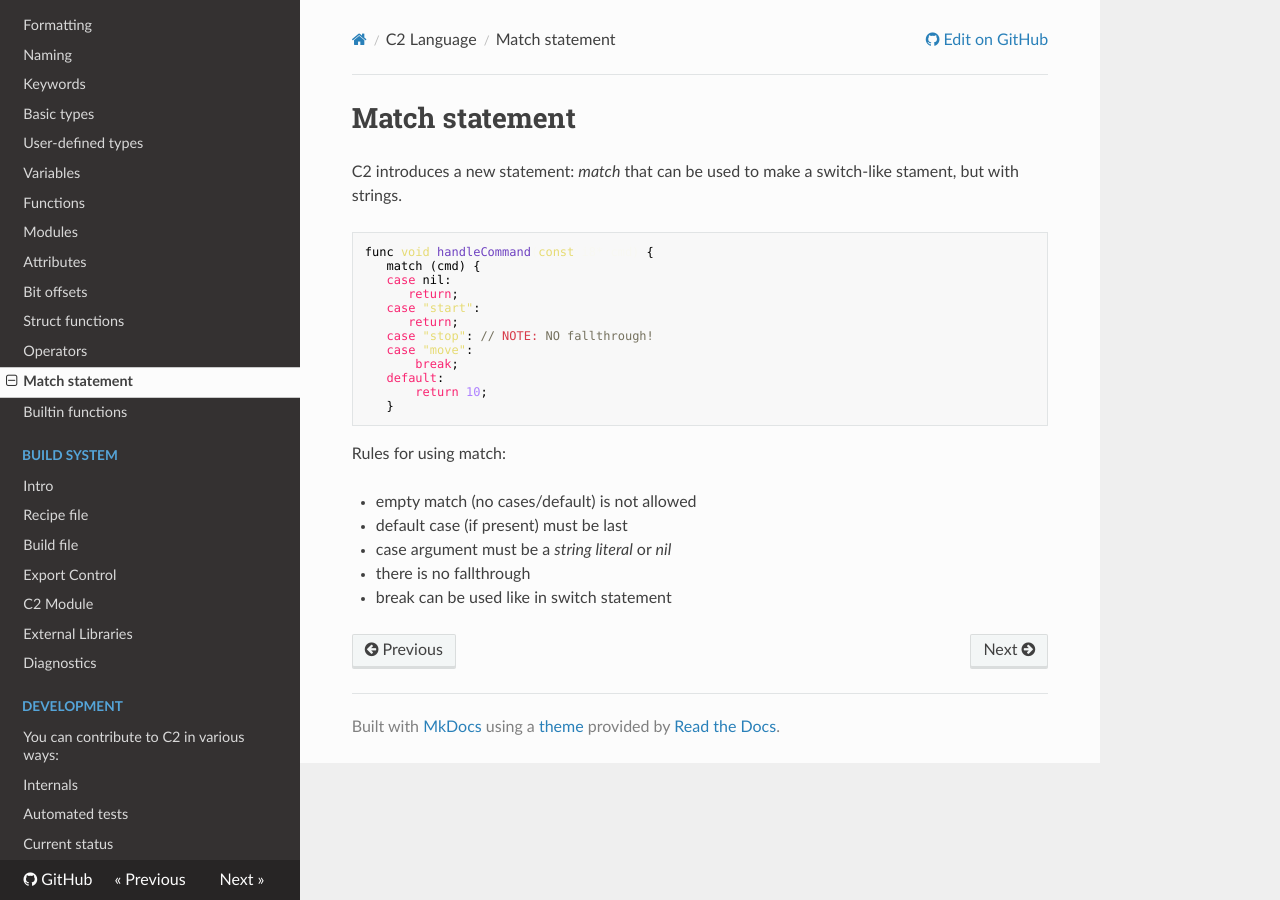
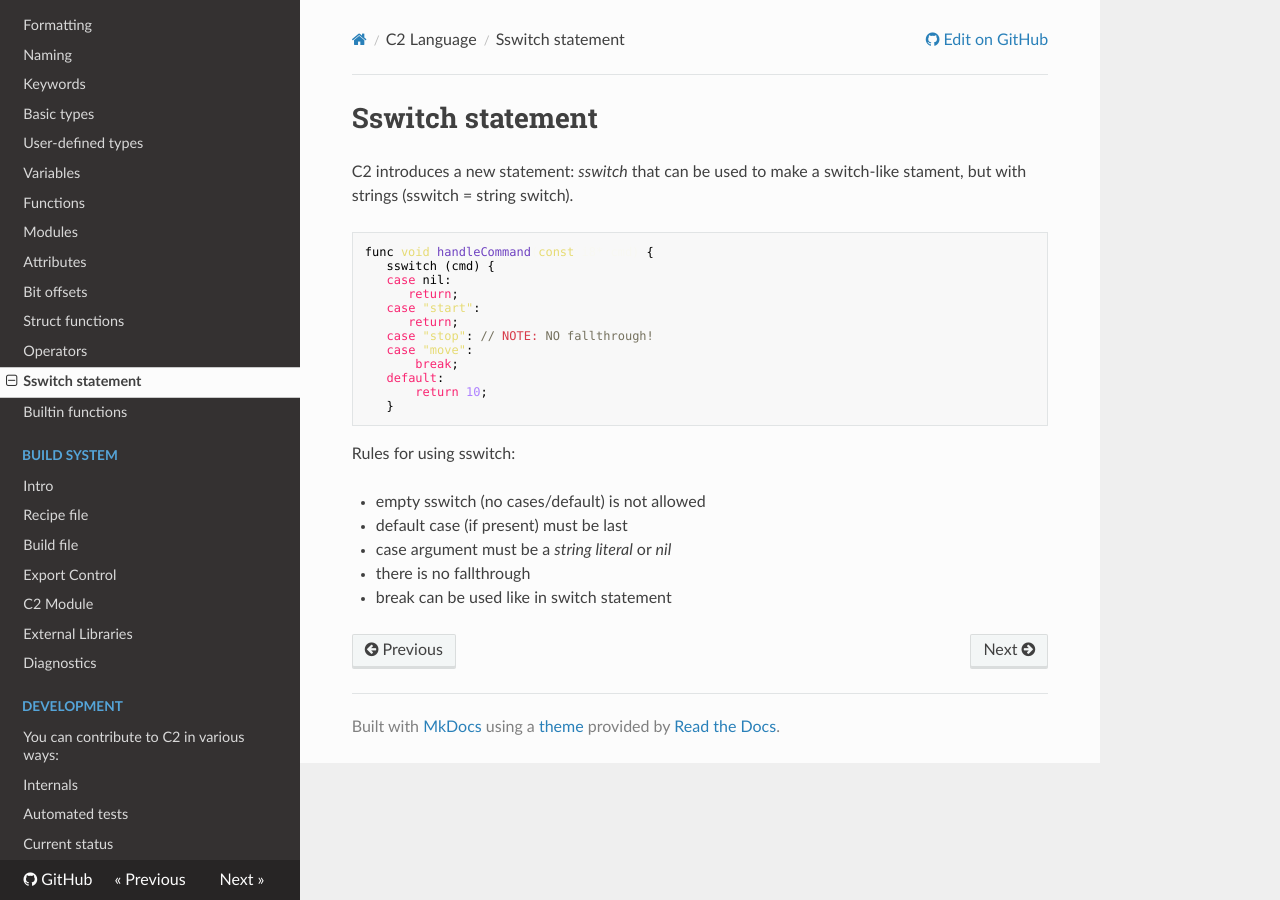
Before and after one commit to c2lang/documentation, an MkDocs documentation site: the page built from documentation/docs/language/sswitch_statement.md, in a window 1280 px wide. Built offline with MkDocs 1.6.1, drawn with Linux system fonts in a browser that asks for light colours; nearby versions of some CDN libraries.

Commit message:
renamed match -> sswitch

````diff
--- a/documentation/docs/introduction/changes_from_c.md
+++ b/documentation/docs/introduction/changes_from_c.md
@@ -42,6 +42,6 @@ C2 also introduces some *NEW* features:
 
 * [Incremental arrays](../language/variables/#incremental-arrays)
 
-* [Match statement](../language/match_statement.md)
+* [SSwitch statement](../language/sswitch_statement.md)
 
 * More tooling integration like dependency and refs file generation
--- a/documentation/docs/language/match_statement.md
+++ b/documentation/docs/language/sswitch_statement.md
@@ -1,12 +1,12 @@
 
-# Match statement
+# Sswitch statement
 
-C2 introduces a new statement: *match* that can be used to
-make a switch-like stament, but with strings.
+C2 introduces a new statement: *sswitch* that can be used to
+make a switch-like stament, but with strings (sswitch = string switch).
 
 ```c
 func void handleCommand(const i8* cmd) {
-   match (cmd) {
+   sswitch (cmd) {
    case nil:
       return;
    case "start":
@@ -19,9 +19,9 @@ func void handleCommand(const i8* cmd) {
    }
 ```
 
-Rules for using match:
+Rules for using sswitch:
 
-* empty match (no cases/default) is not allowed
+* empty sswitch (no cases/default) is not allowed
 * default case (if present) must be last
 * case argument must be a *string literal* or *nil*
 * there is no fallthrough
--- a/documentation/mkdocs.yml
+++ b/documentation/mkdocs.yml
@@ -28,7 +28,7 @@ nav:
   - language/bit_offsets.md
   - language/struct_functions.md
   - language/operators.md
-  - language/match_statement.md
+  - language/sswitch_statement.md
   - language/builtin_functions.md
 - Build system:
   - build_system/intro.md
````
Also changed, not shown: documentation/docs/language/builtin_functions.md (+1 -1 lines).
